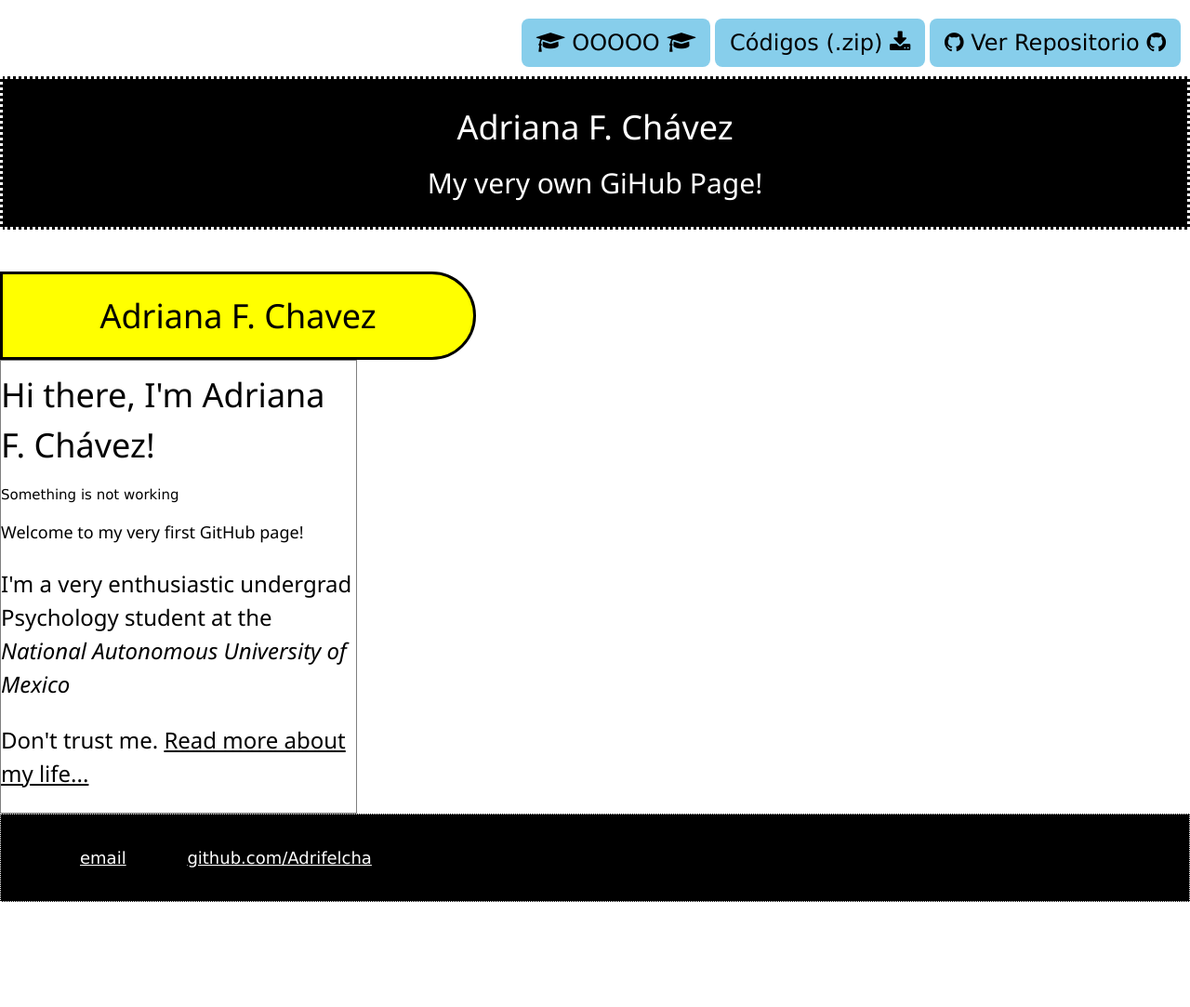
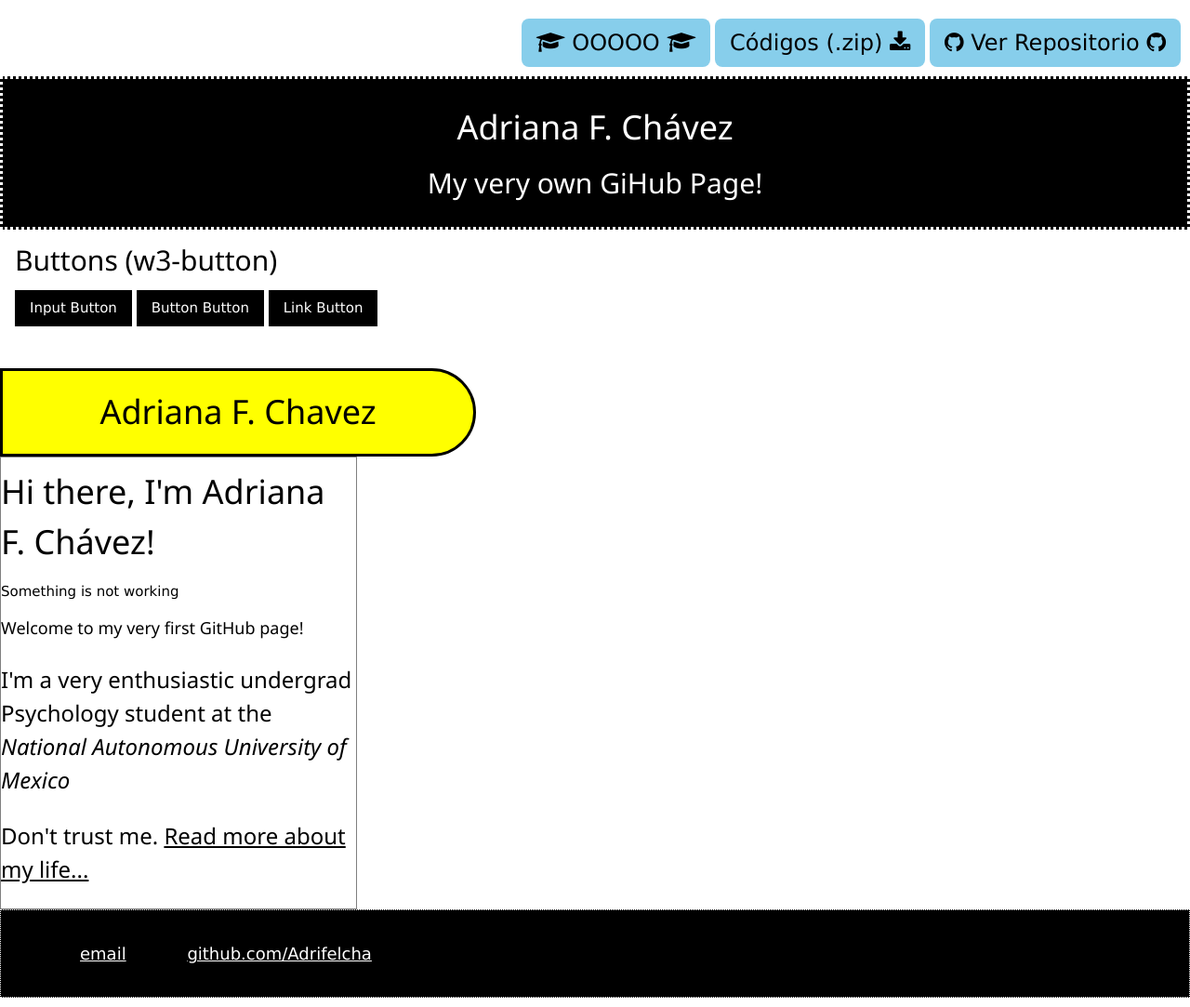
Before and after one commit to Adrifelcha/Adrifelcha-github.io, a Jekyll site: the page built from index.html, in a window 1280 px wide. Shown: the whole page at 93% size. Built offline with Jekyll 4.4.1, drawn with Linux system fonts in a browser that asks for light colours; before the commit the page ends 980 px from its top, so only the background shows below that.

Commit message:
Update default.html

```diff
--- a/_layouts/default.html
+++ b/_layouts/default.html
@@ -3,7 +3,7 @@
 		<head>
 		<link rel="stylesheet" href="http://cdnjs.cloudflare.com/ajax/libs/font-awesome/4.7.0/css/font-awesome.min.css">
 		<meta name="viewport" content="width=device-width, initial-scale=1">
-		<link rel="stylesheet" href="http://www.w3schools.com/w3css/4/w3.css">
+		<link rel="stylesheet" href="https://www.w3schools.com/w3css/4/w3.css">
 		<title>{{ page.title }}</title>
 		<link rel="icon" href="http://adrifelcha.github.io/BlackBunny.png">
 			<title>{{ page.title }}</title>
@@ -80,6 +80,13 @@
       <h2>My very own GiHub Page! </h2>
     			</header>
 
+			<div class="w3-container">
+  <h2>Buttons (w3-button)</h2>
+  <input type="button" class="w3-button w3-black" value="Input Button">
+  <button class="w3-button w3-black">Button Button</button>
+  <a href="#" class="w3-button w3-black">Link Button</a>
+</div>
+
 			<br> <br>
 
 			<header class=style2>
```
